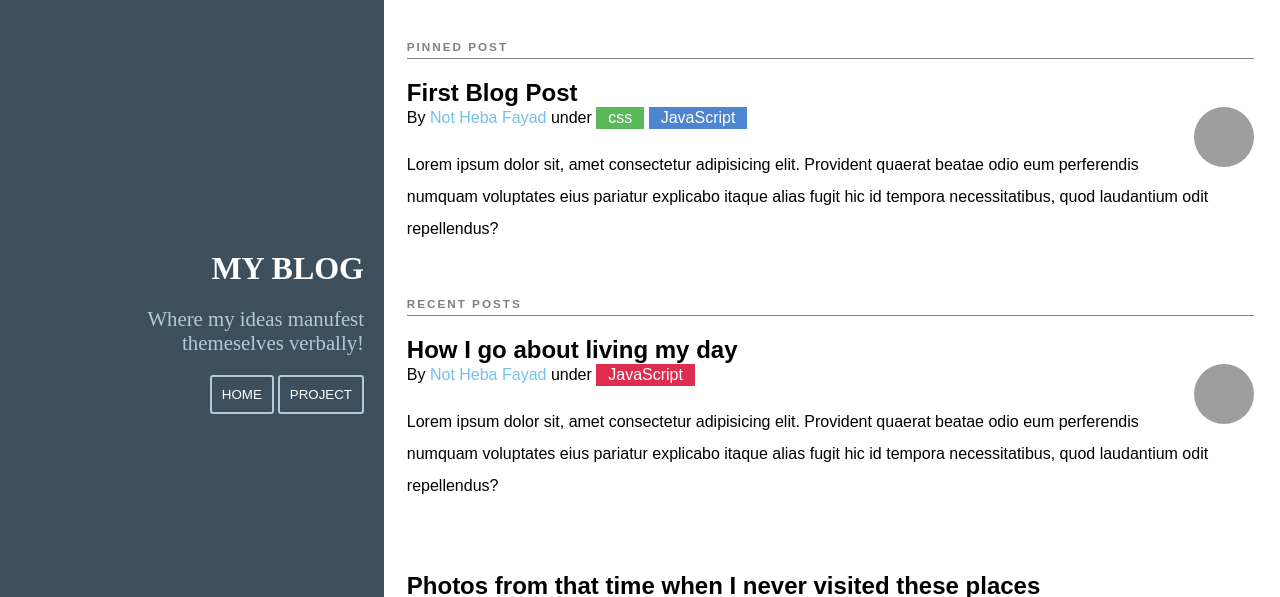
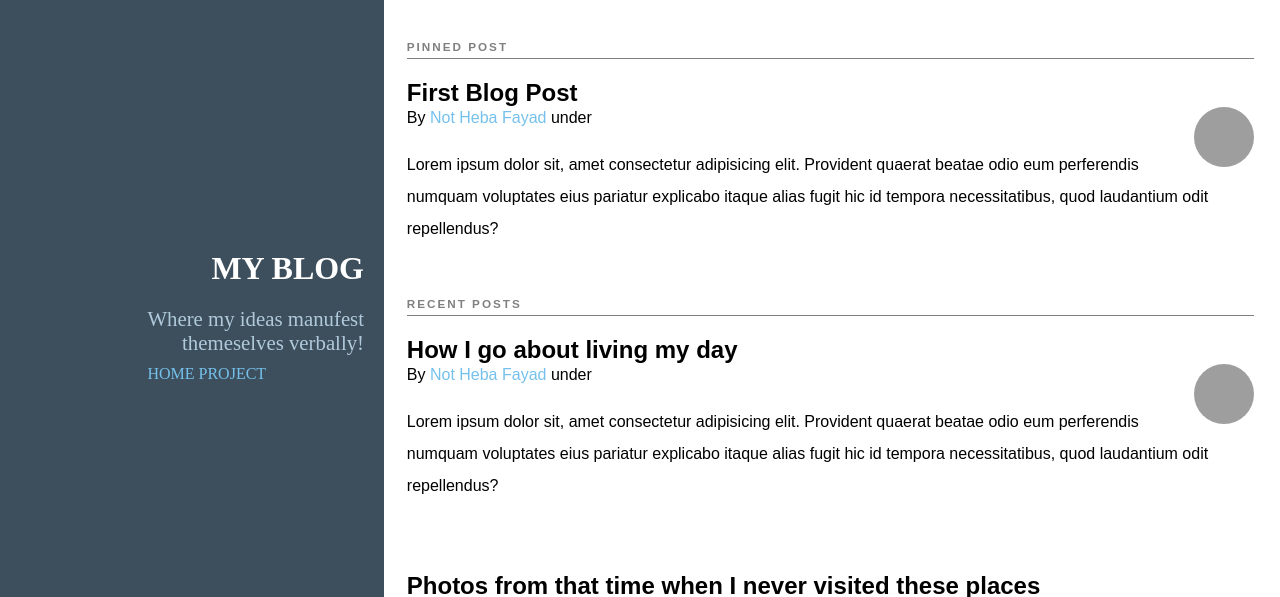
Before and after one commit to HebaFayad/HebaFyade.github.io, a plain HTML site: page index.html in a window 1280 px wide. Shown: the top 597 px of the page. Drawn offline with Linux system fonts and the light colour scheme; grey boxes are pictures that could not be loaded.

Commit message:
updating HTML

```diff
--- a/index.html
+++ b/index.html
@@ -7,18 +7,23 @@
   <link rel="stylesheet" href="main.css">
 </head>
 <body>
-    <dsiv class="container">
+    <div class="container">
       <div id="side">
         <h1>MY BLOG</h1>
         <p>Where my ideas manufest<br> themeselves verbally!</p>
-        <form id="side-form">
+        <nav id="side-form">
 
-          <a href="#"><input type="submit" value="HOME"></a>
+          <!--<a href="#"><input type="submit" value="HOME"></a>
           <a href="#"><input type="submit" value="PROJECT"></a>
+          -->
+          <a href="#">HOME</a>
+          <a href="#">PROJECT</a>
 
-        </form>
+
+
+        </nav>
       </div>
-        </dsiv>
+        </div>
       <main>
         <div id="main-page">
           <section class="posts">
@@ -28,7 +33,7 @@
               <figure class="profile-img">
                 <img  src="http://www.drawingskill.com/wp-content/uploads/3/Female-Face-Drawing-High-Quality.jpg" alt="profile">
               </figure>
-              <span>By  <a href="#">Not Heba Fayad </a>  under</span> <div style="background-color:#5aba59;">css</div> <div style="background-color:#4d85d1;">JavaScript</div>
+              <span>By  <a href="#">Not Heba Fayad </a>  under</span> <div id="css">css</div> <div id="java1">JavaScript</div>
               <p>Lorem ipsum dolor sit, amet consectetur adipisicing elit. Provident quaerat beatae odio eum perferendis numquam voluptates eius pariatur explicabo itaque alias fugit hic id tempora necessitatibus, quod laudantium odit repellendus?</p>
             </div>
           </section>
@@ -39,7 +44,7 @@
               <figure class="profile-img">
                 <img  src="http://www.drawingskill.com/wp-content/uploads/3/Female-Face-Drawing-High-Quality.jpg" alt="profile">
               </figure>
-              <span>By  <a href="#">Not Heba Fayad </a>  under</span> <div style="background-color:#df2d4f;" > JavaScript</div>
+              <span>By  <a href="#">Not Heba Fayad </a>  under</span> <div id="java2"> JavaScript</div>
               <p>Lorem ipsum dolor sit, amet consectetur adipisicing elit. Provident quaerat beatae odio eum perferendis numquam voluptates eius pariatur explicabo itaque alias fugit hic id tempora necessitatibus, quod laudantium odit repellendus?</p>
             </div>
             </section>
@@ -49,7 +54,7 @@
                 <figure class="profile-img">
                   <img  src="http://www.drawingskill.com/wp-content/uploads/3/Female-Face-Drawing-High-Quality.jpg" alt="profile">
                 </figure>
-                <span>By  <a href="#">Not Heba Fayad </a>  under</span> <div style="background-color:#999999;">Not visited places</div>
+                <span>By  <a href="#">Not Heba Fayad </a>  under</span> <div id="not">Not visited places</div>
                 <figure id="not-visited-img">
                   <img src="https://www.milaidhoo.com/wp-content/uploads/2018/12/Milaidhoo-Maldives-Water-Pool-Villa-2-1-1.jpg" alt="maldives-view">
                   <img src="http://cphpost.dk/wp-content/uploads/2015/05/UR-630x390.jpg" alt="robot-company">
```
